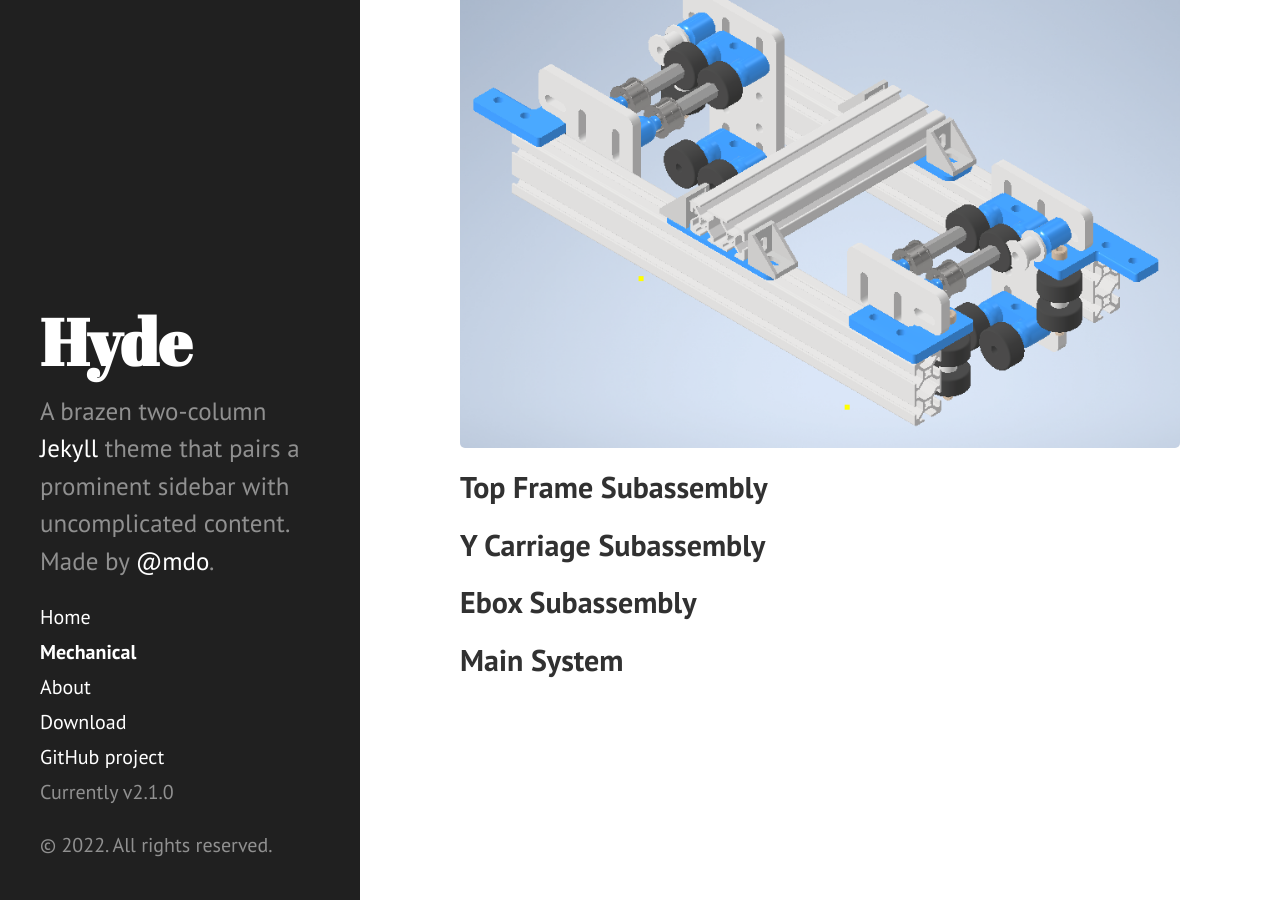
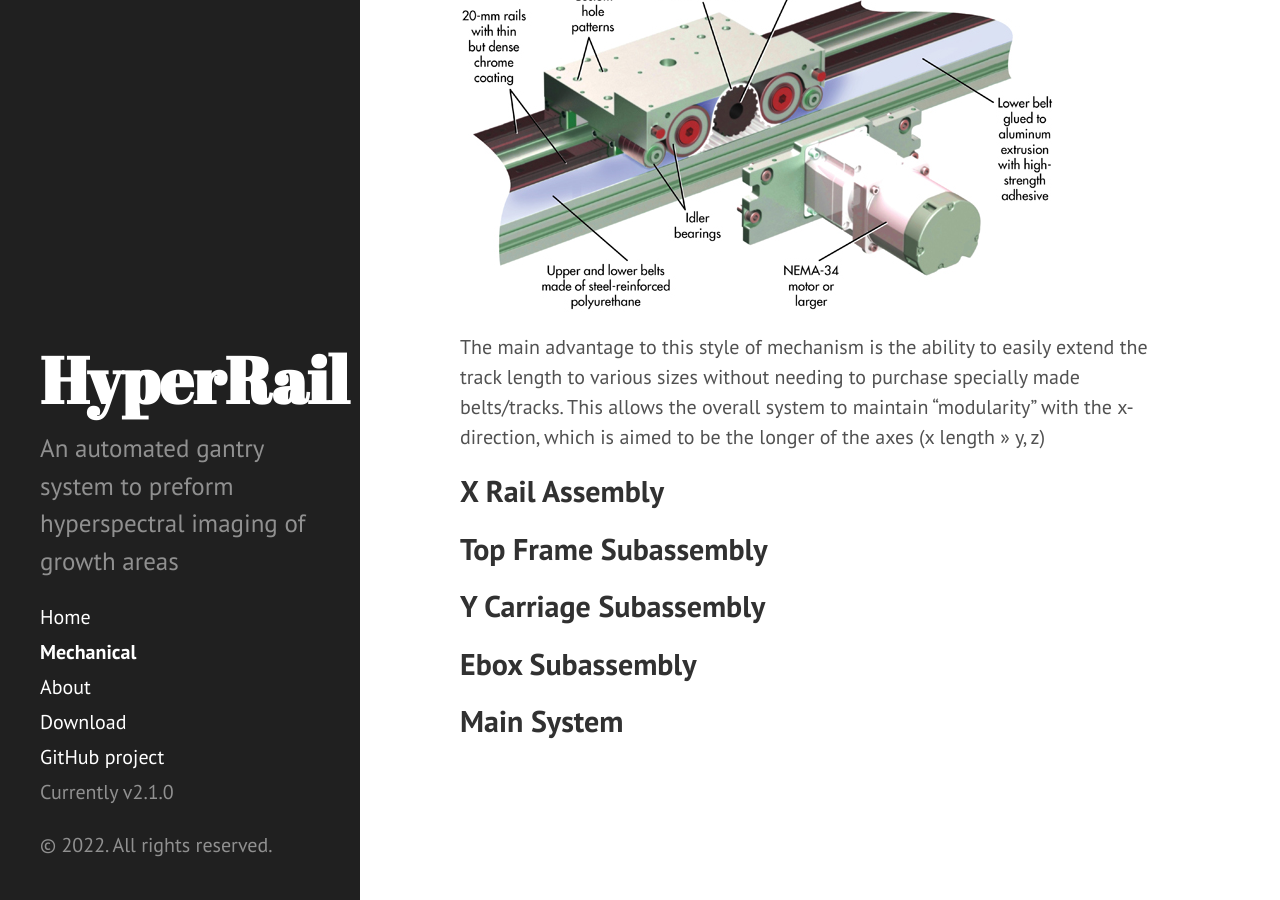
Before and after one commit to Jbruslind/Jbruslind.github.io, a Jekyll site: the page built from Mechanical.md, in a window 1280 px wide and 900 px high, scrolled down 1223 px. Built offline with Jekyll 4.4.1, drawn with Linux system fonts in a browser that asks for light colours.

Commit message:
add mechanical section
update first few sections of mechanincal

```diff
--- a/Mechanical.md
+++ b/Mechanical.md
@@ -15,7 +15,11 @@ The X Carriage Subassembly is the main motion platform for the HyperRail system.
 
 The carriage assembly borrows ideas from the [Bell-Everman](https://www.bell-everman.com/products/linear-positioning/servobelt-linear-sbl) servo setup in which a static belt is used on the tracks and interfaces to a dynamic belt driven by a motor / pulley.
 
-![Bell-Everman Servo](https://raw.githubusercontent.com/Jbruslind/Jbruslind.github.io/main/assets/Mechanical_assets/Carriage_Assembly.png "Bell Everman Servo")
+![Bell-Everman Servo](https://raw.githubusercontent.com/Jbruslind/Jbruslind.github.io/main/assets/Mechanical_assets/BellEverMan.jpg "Bell Everman Servo")
+
+The main advantage to this style of mechanism is the ability to easily extend the track length to various sizes without needing to purchase specially made belts/tracks. This allows the overall system to maintain "modularity" with the x-direction, which is aimed to be the longer of the axes (x length >> y, z)
+
+## X Rail Assembly
 
 ## Top Frame Subassembly
 
--- a/_config.yml
+++ b/_config.yml
@@ -8,14 +8,14 @@ permalink:        pretty
 #relative_permalinks: true
 
 # Setup
-title:            Hyde
-tagline:          'A Jekyll theme'
-description:      'A brazen two-column <a href="http://jekyllrb.com" target="_blank">Jekyll</a> theme that pairs a prominent sidebar with uncomplicated content. Made by <a href="https://twitter.com/mdo" target="_blank">@mdo</a>.'
+title:            HyperRail
+tagline:          'Automated Greenhouse Analysis'
+description:      'An automated gantry system to preform hyperspectral imaging of growth areas'
 url:              http://hyde.getpoole.com
 baseurl:          /
 
 author:
-  name:           'Mark Otto'
+  name:           'Jorian Bruslind'
   url:            https://twitter.com/mdo
 
 paginate:         5
@@ -24,4 +24,4 @@ paginate:         5
 version:          2.1.0
 
 github:
-  repo:           https://github.com/poole/hyde
+  repo:           https://github.com/Jbruslind/PersonalProjects/tree/master/HyperRail
```
Also changed, not shown: assets/Mechanical_assets/Belleverman_Style.png (added), 1 other file.
